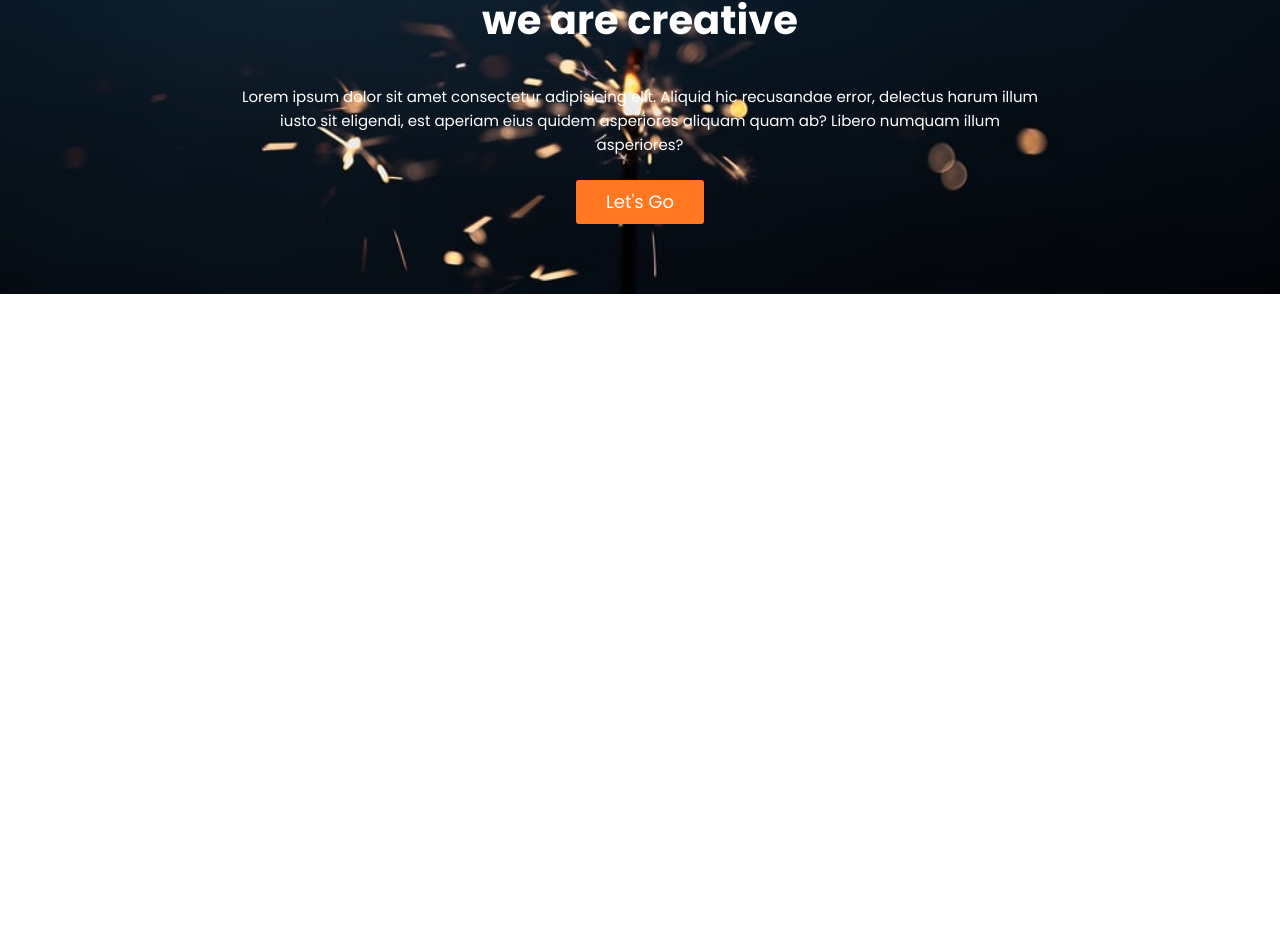
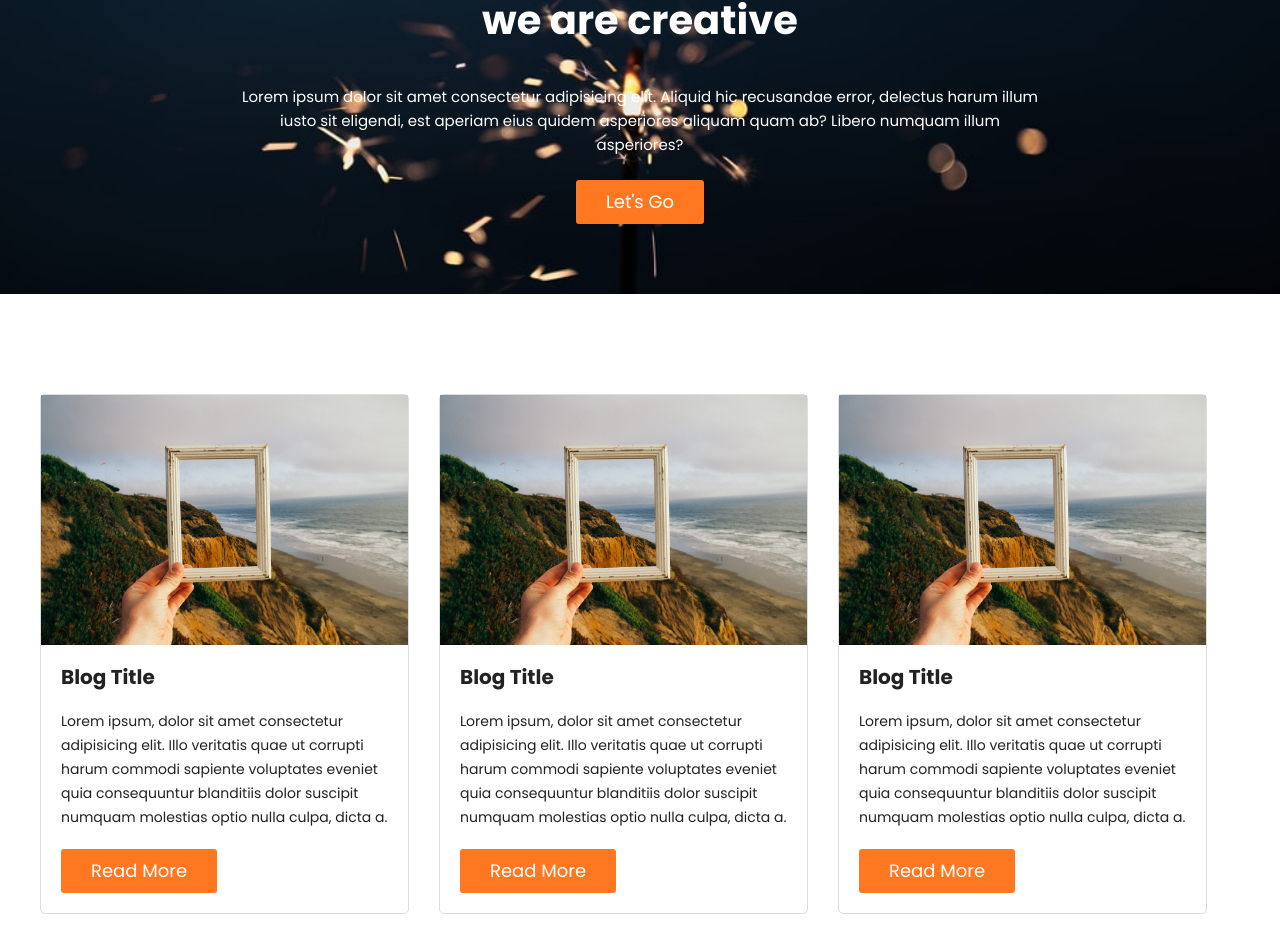
Before and after one commit to Joynal279/SASS-project, a plain HTML site: page index.html in a window 1280 px wide. Shown: the part 2930-3882 px from the top of the page. Before the commit the page ends 3224 px from the top, so only its background shows below. Drawn offline with Linux system fonts and the light colour scheme.

Commit message:
blog css code added

```diff
--- a/css/layouts/_blog.scss
+++ b/css/layouts/_blog.scss
@@ -0,0 +1,32 @@
+.single-blog {
+    float: left;
+    width: 369px;
+    margin-right: 30px;
+    border: 1px solid #ddd;
+    border-radius: 5px;
+    transition: 0.3s;
+    &:hover{
+        transform: scale(1.1)
+    }
+    .blog-img {
+        background-size: cover;
+        background-position: center;
+        height: 250px;
+        &:last-child {
+            margin-right: 0px;
+        }
+    }
+    .blog-content {
+        padding: 20px;
+        h4 {
+            text-transform: capitalize;
+            font-size: 20px;
+            /* margin: 20px 0px; */
+        }
+
+        p {
+            margin: 20px 0px;
+            font-size: 14px;
+        }
+    }
+}
--- a/index.html
+++ b/index.html
@@ -192,6 +192,49 @@
 </section>
 <!-- cta html end here -->
 
+<!-- blog html start here -->
+
+<section class="blog-area pt-100 pb-100">
+  <div class="main">
+    <div class="blog fix">
+      <div class="single-blog">
+        <div class="blog-img" style="background-image: url('img/nature.jpg');">
+
+        </div>
+        <div class="blog-content">
+          <h4>blog title</h4>
+          <p>Lorem ipsum, dolor sit amet consectetur adipisicing elit. Illo veritatis quae ut corrupti harum commodi sapiente voluptates eveniet quia consequuntur blanditiis dolor suscipit numquam molestias optio nulla culpa, dicta a.</p>
+          <a href="" class="btn box-btn">read more</a>
+        </div>
+      </div>
+
+      <div class="single-blog">
+        <div class="blog-img" style="background-image: url('img/nature.jpg');">
+
+        </div>
+        <div class="blog-content">
+          <h4>blog title</h4>
+          <p>Lorem ipsum, dolor sit amet consectetur adipisicing elit. Illo veritatis quae ut corrupti harum commodi sapiente voluptates eveniet quia consequuntur blanditiis dolor suscipit numquam molestias optio nulla culpa, dicta a.</p>
+          <a href="" class="btn box-btn">read more</a>
+        </div>
+      </div>
+
+      <div class="single-blog">
+        <div class="blog-img" style="background-image: url('img/nature.jpg');">
+
+        </div>
+        <div class="blog-content">
+          <h4>blog title</h4>
+          <p>Lorem ipsum, dolor sit amet consectetur adipisicing elit. Illo veritatis quae ut corrupti harum commodi sapiente voluptates eveniet quia consequuntur blanditiis dolor suscipit numquam molestias optio nulla culpa, dicta a.</p>
+          <a href="" class="btn box-btn">read more</a>
+        </div>
+      </div>
+    </div>
+  </div>
+</section>
+
+<!-- blog html end here -->
+
 
   <script src="js/vendor/modernizr-3.11.2.min.js"></script>
   <script src="js/plugins.js"></script>
```
Also changed, not shown: css/style.css, 1 other file.
